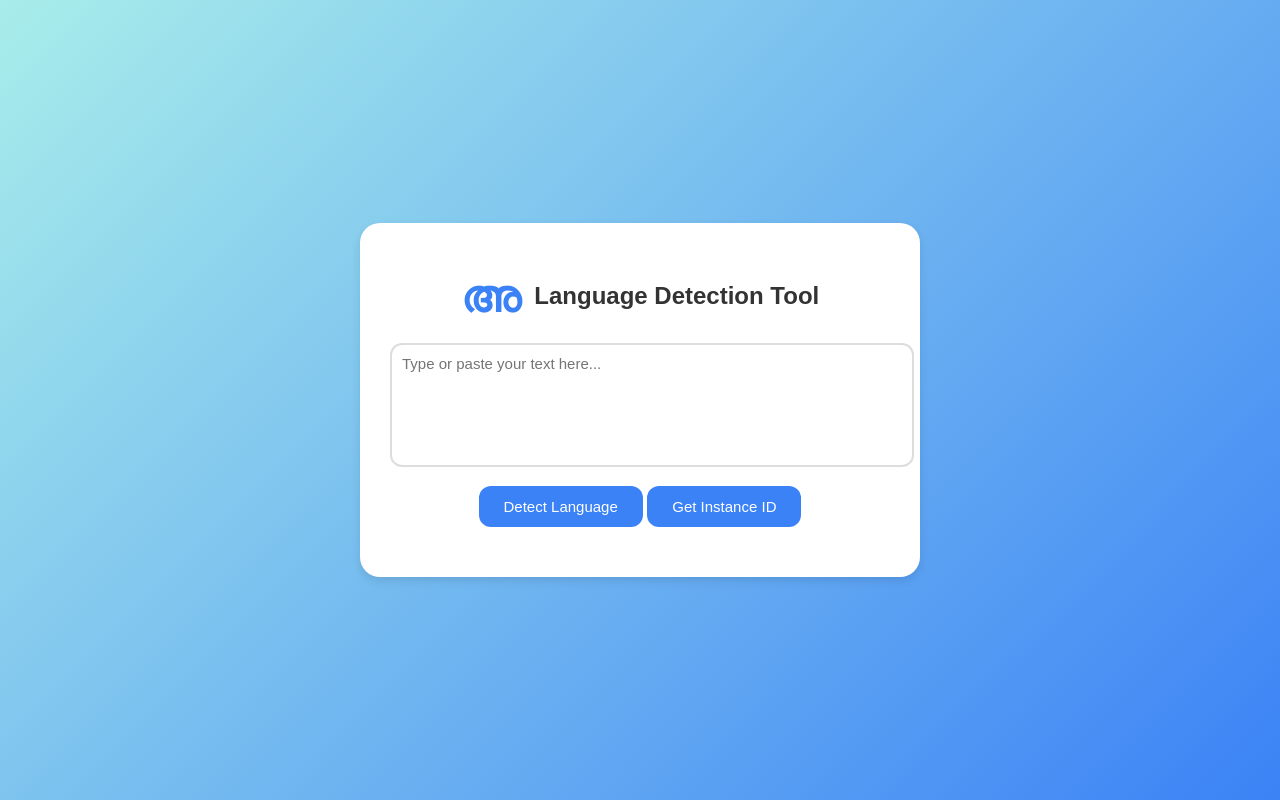
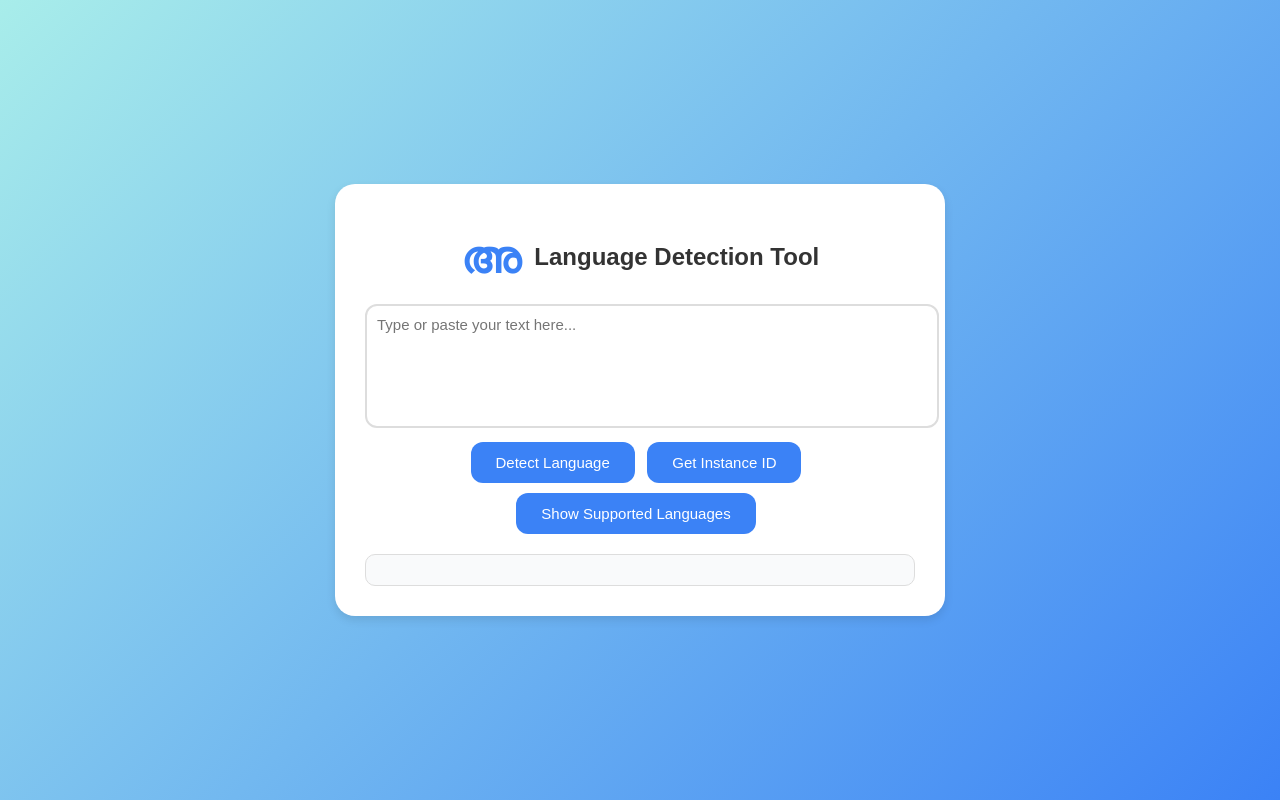
Before and after one commit to sharathandres51-eng/sharath-langdetect-flask, a Flask app: page / in a window 1280 px wide. Run offline with Flask 3, Linux system fonts and the light colour scheme.

Commit message:
Update styling and add supported languages button

```diff
--- a/templates/index.html
+++ b/templates/index.html
@@ -21,7 +21,7 @@
       box-shadow: 0 4px 10px rgba(0, 0, 0, 0.1);
       padding: 30px;
       width: 90%;
-      max-width: 500px;
+      max-width: 550px;
       text-align: center;
       transition: 0.3s ease;
     }
@@ -53,8 +53,8 @@
       border-color: #6c63ff;
     }
     button {
-      margin-top: 15px;
-      background: #3b82f6;   /* bright blue */
+      margin-top: 10px;
+      background: #3b82f6;
       color: white;
       border: none;
       padding: 12px 25px;
@@ -62,6 +62,7 @@
       cursor: pointer;
       font-size: 15px;
       transition: 0.2s;
+      margin-right: 8px;
     }
     button:hover {
       background: #2563eb;
@@ -71,16 +72,32 @@
       font-size: 18px;
       color: #333;
     }
+    #languagesList {
+      margin-top: 20px;
+      text-align: left;
+      max-height: 200px;
+      overflow-y: auto;
+      background: #f9fafb;
+      border-radius: 10px;
+      padding: 15px;
+      border: 1px solid #ddd;
+      font-size: 14px;
+      color: #111827;
+    }
   </style>
 </head>
 <body>
   <div class="container">
     <h2><span class="logo">അ</span> Language Detection Tool</h2>
+
     <textarea id="text" placeholder="Type or paste your text here..."></textarea><br>
     <button onclick="detectLanguage()">Detect Language</button>
     <button onclick="fetchInstance()">Get Instance ID</button>
+    <button onclick="fetchSupportedLanguages()">Show Supported Languages</button>
+
     <div class="result" id="result"></div>
     <p id="instanceResult" style="margin-top:10px; font-size:16px; color:#1e3a8a;"></p>
+    <div id="languagesList"></div>
   </div>
 
   <script>
@@ -111,6 +128,7 @@
         resultBox.innerHTML = " ⚠️ Could not connect to server.";
       }
     }
+
     async function fetchInstance() {
       const display = document.getElementById("instanceResult");
       display.innerHTML = "Fetching instance ID...";
@@ -126,6 +144,26 @@
         display.innerHTML = "❌ Could not fetch instance ID.";
       }
     }
+
+    async function fetchSupportedLanguages() {
+      const container = document.getElementById("languagesList");
+      container.innerHTML = "Loading supported languages...";
+      try {
+        const response = await fetch("/supported_languages");
+        const data = await response.json();
+        const langs = data.supported_languages;
+        if (langs) {
+          const items = Object.entries(langs)
+            .map(([code, name]) => `<li><strong>${code}</strong> — ${name}</li>`)
+            .join("");
+          container.innerHTML = `<h4>🌐 Supported Languages (${data.count})</h4><ul>${items}</ul>`;
+        } else {
+          container.innerHTML = "⚠️ Could not fetch languages.";
+        }
+      } catch (err) {
+        container.innerHTML = "⚠️ Failed to load languages.";
+      }
+    }
   </script>
 </body>
 </html>
```
Lines whose indentation alone changed are shown as unchanged.
